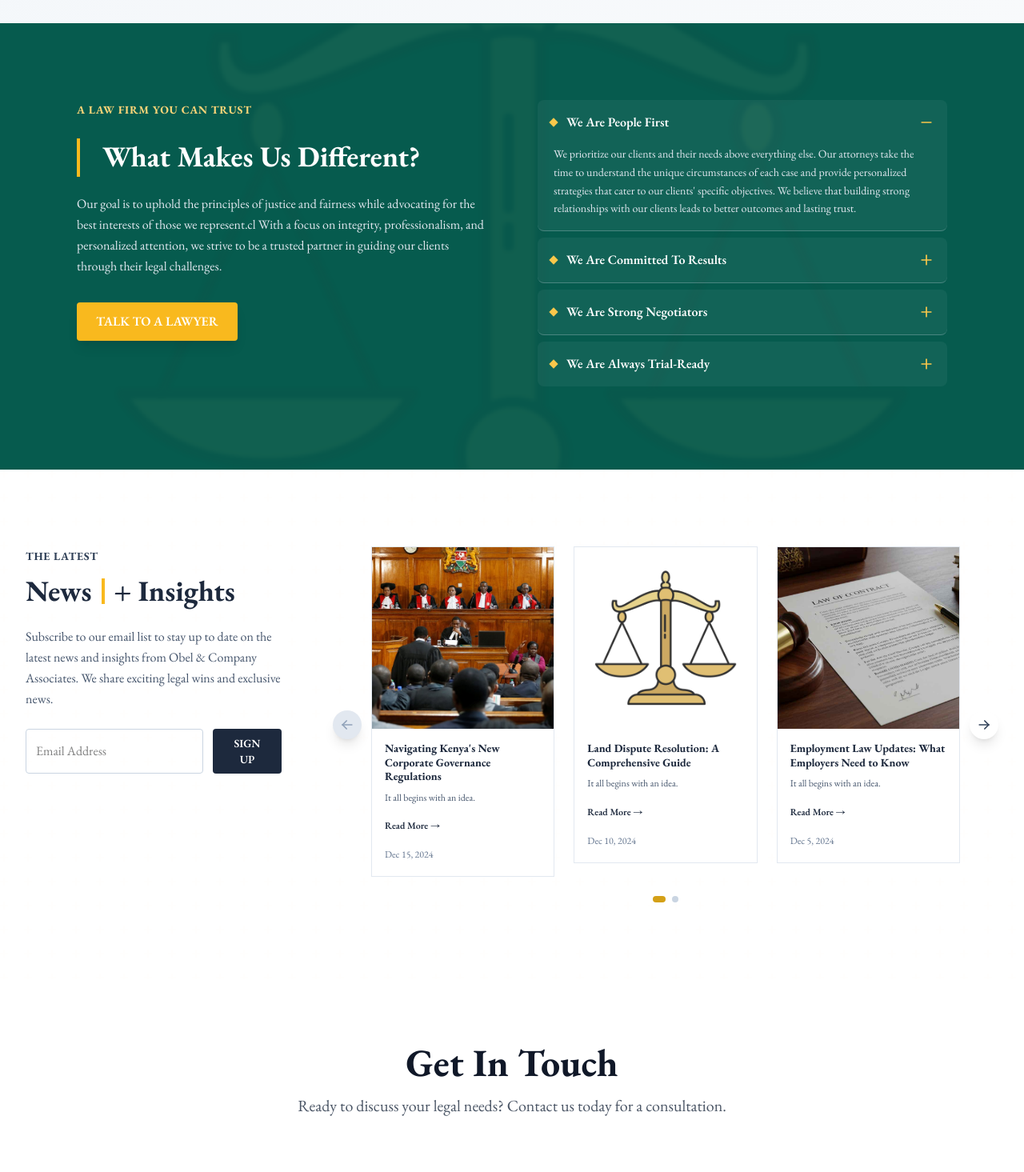
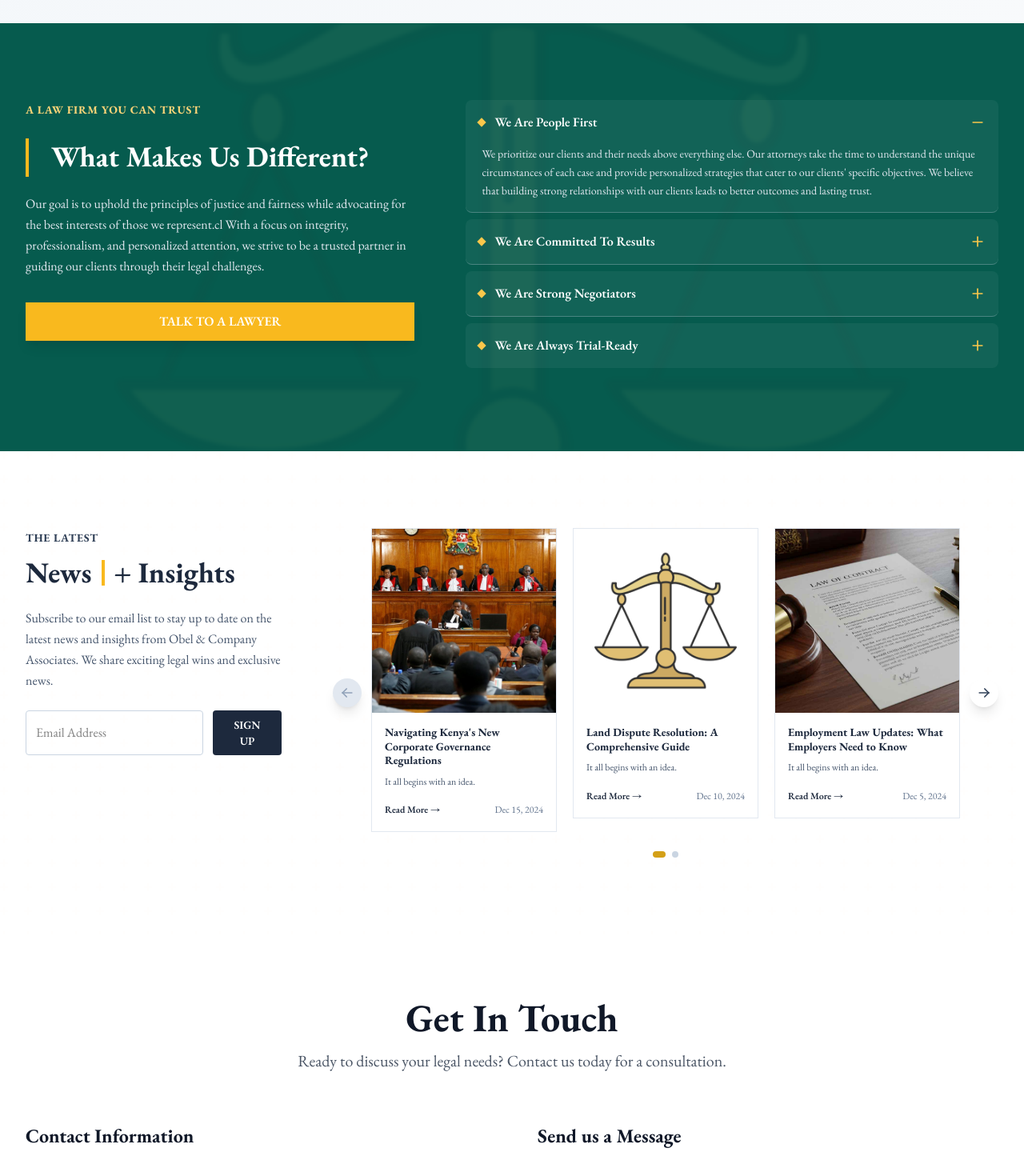
Before and after one commit to supa-modo/odek-law-firm, a React (Vite) app: page / in a window 1280 px wide. Shown: the part 2240-3705 px from the top of the page at 80% size. Built offline with nearby package versions, Linux system fonts and the light colour scheme.

Commit message:
Minor UI adjustments and fixes

```diff
--- a/src/components/ContactSection.jsx
+++ b/src/components/ContactSection.jsx
@@ -19,7 +19,7 @@ const ContactSection = () => {
               Contact Information
             </h3>
 
-            <div className="space-y-6">
+            <div className="grid grid-cols-2 gap-6">
               <div className="flex items-start">
                 <div className="flex-shrink-0 w-12 h-12 bg-amber-100 rounded-lg flex items-center justify-center mr-4">
                   <svg
--- a/src/components/NewsInsightsSection.jsx
+++ b/src/components/NewsInsightsSection.jsx
@@ -80,7 +80,7 @@ const NewsInsightsSection = () => {
   const visiblePosts = blogPosts.slice(currentIndex, currentIndex + 3);
 
   return (
-    <section className="py-16 md:py-20 lg:py-24 bg-white relative">
+    <section className=" py-16 md:py-20 lg:py-24 bg-white relative">
       {/* Background Pattern */}
       <div className="absolute inset-0 opacity-10">
         <div
@@ -92,7 +92,7 @@ const NewsInsightsSection = () => {
         ></div>
       </div>
 
-      <div className="w-full px-4 sm:px-6 lg:px-8 relative z-10">
+      <div className="max-w-screen-2xl mx-auto w-full px-4 sm:px-6 lg:px-8 relative z-10">
         <div className="grid grid-cols-1 lg:grid-cols-10 gap-12 lg:gap-16 items-start">
           {/* Left Column - Newsletter Subscription (30% width) */}
           <div className="lg:col-span-3 relative">
@@ -171,7 +171,7 @@ const NewsInsightsSection = () => {
               </div>
 
               {/* Blog Posts Grid */}
-              <div className="grid grid-cols-1 md:grid-cols-2 lg:grid-cols-3 gap-6 px-12">
+              <div className="grid grid-cols-1 md:grid-cols-2 lg:grid-cols-3 gap-4 md:gap-5 px-0 md:px-3 lg:px-12">
                 {visiblePosts.map((post, index) => (
                   <article
                     key={post.id}
@@ -200,6 +200,7 @@ const NewsInsightsSection = () => {
                             It all begins with an idea.
                           </p>
 
+                          <div className="flex justify-between">
                             {/* Read More Link */}
                             <div className="pt-1">
                               <span className="inline-flex items-center text-slate-800 font-semibold text-xs group-hover:text-secondary-600 transition-colors duration-200">
@@ -212,6 +213,7 @@ const NewsInsightsSection = () => {
                               <span className="text-xs text-slate-500">
                                 {post.date}
                               </span>
+                            </div>
                           </div>
                         </div>
                       </div>
--- a/src/components/WhyChooseUsSection.jsx
+++ b/src/components/WhyChooseUsSection.jsx
@@ -49,10 +49,10 @@ const WhyChooseUsSection = () => {
         ></div>
       </div>
 
-      <div className="max-w-6xl mx-auto px-4 sm:px-6 lg:px-8 relative z-10">
-        <div className="grid grid-cols-1 lg:grid-cols-2 gap-12 lg:gap-16 items-start">
+      <div className="max-w-7xl mx-auto px-4 sm:px-6 lg:px-8 relative z-10">
+        <div className="flex flex-col lg:flex-row gap-12 lg:gap-16 items-start">
           {/* Left Column - Main Content */}
-          <div className="space-y-6">
+          <div className="lg:max-w-[40%] space-y-6">
             {/* Top Label */}
             <div>
               <span className="text-sm font-bold uppercase tracking-wider text-secondary-300">
@@ -63,7 +63,7 @@ const WhyChooseUsSection = () => {
             {/* Main Heading */}
             <div className="relative">
               <div className="absolute left-0 top-0 w-1 h-12 bg-secondary-500"></div>
-              <h2 className="text-4xl font-bold text-white leading-tight pl-8">
+              <h2 className="text-3xl md:text-4xl font-bold text-white leading-tight pl-8">
                 What Makes Us Different?
               </h2>
             </div>
@@ -81,14 +81,14 @@ const WhyChooseUsSection = () => {
 
             {/* CTA Button */}
             <div className="pt-2">
-              <button className="bg-secondary-500 hover:bg-secondary-600 text-white px-6 py-3 rounded font-semibold text-base transition-colors duration-200 shadow-lg hover:shadow-xl">
+              <button className="w-full hover:cursor-pointer bg-secondary-500 hover:bg-secondary-600 text-white px-6 py-3 font-semibold text-base transition-colors duration-200 shadow-lg hover:shadow-xl">
                 TALK TO A LAWYER
               </button>
             </div>
           </div>
 
           {/* Right Column - Expandable Sections */}
-          <div className="space-y-0">
+          <div className="flex-1 space-y-0">
             {sections.map((section, index) => (
               <div
                 key={index}
```
Lines whose indentation alone changed are shown as unchanged.
